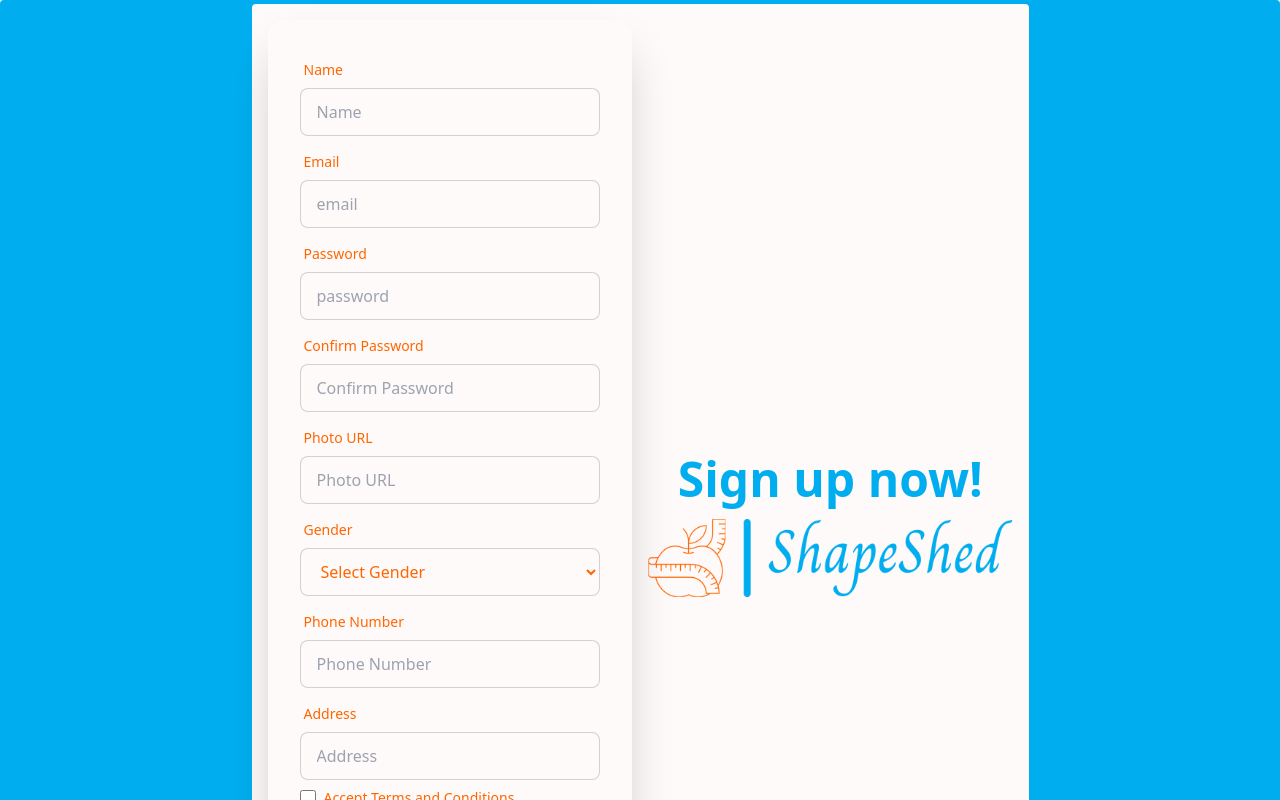
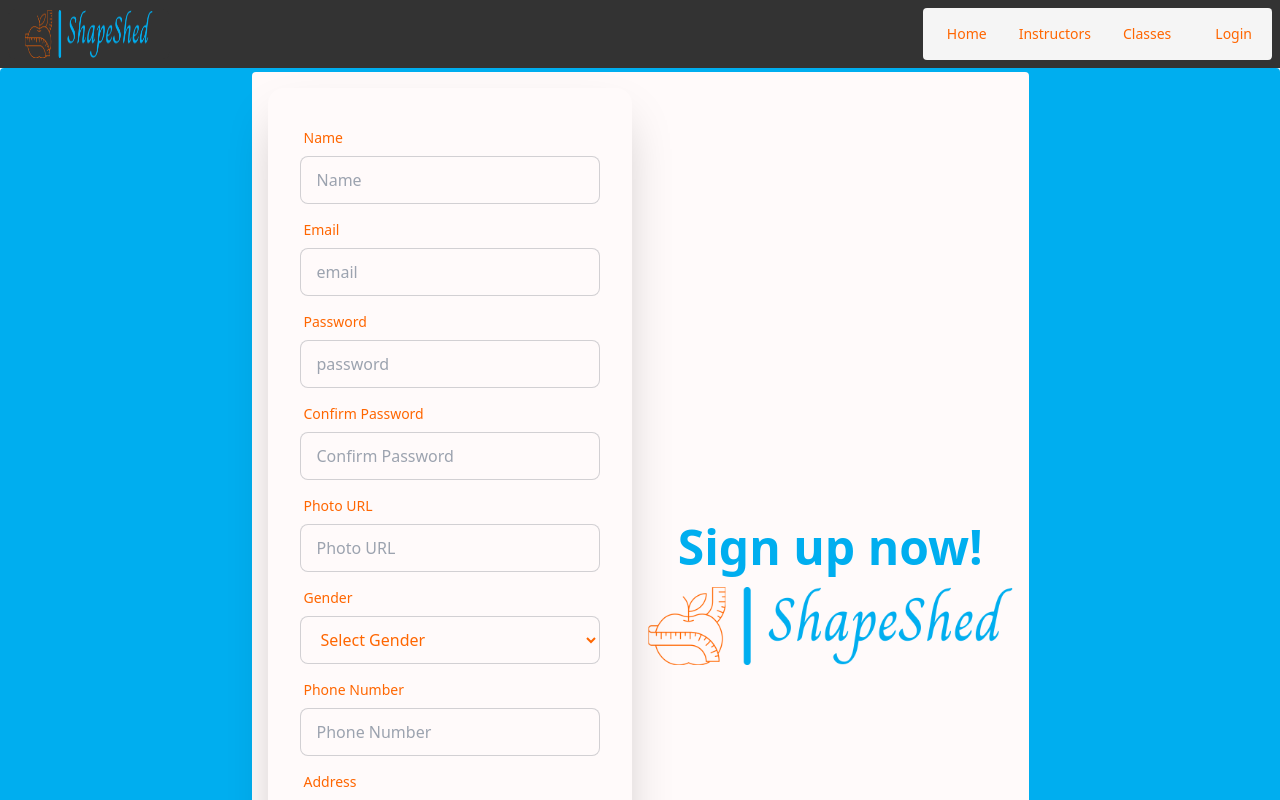
Before and after one commit to Amin0710/summer-camp-client, a React (Vite) app in the folder weight-loss/: page /signup in a window 1280 px wide. Shown: the top 800 px of the page. Built offline with nearby package versions, Linux system fonts and the light colour scheme; no server answers.

Commit message:
more fix home page and class and instructors

```diff
--- a/weight-loss/src/Layout/Layout.jsx
+++ b/weight-loss/src/Layout/Layout.jsx
@@ -1,18 +1,21 @@
 import { Outlet, useLocation } from "react-router-dom";
 import Footer from "../Pages/Shared/Footer";
-// import Navbar from "../Pages/Shared/Navbar";
+import Navbar from "../Pages/Shared/Navbar";
 
 const Layout = () => {
 	const location = useLocation();
 
-	const noHeaderFooter = location.pathname.includes("four-oh-four");
+	const noHeader =
+		location.pathname.includes("four-oh-four") || location.pathname === "/";
+	const noFooter = location.pathname.includes("four-oh-four");
+
 	return (
 		<div className="flex flex-col min-h-screen">
-			{/* {noHeaderFooter || <Navbar></Navbar>} */}
+			{noHeader || <Navbar></Navbar>}
 			<div className="flex-grow">
 				<Outlet></Outlet>
 			</div>
-			{noHeaderFooter || (
+			{noFooter || (
 				<div className="mt-auto">
 					<Footer></Footer>
 				</div>
--- a/weight-loss/src/Pages/Home/Home/Home.jsx
+++ b/weight-loss/src/Pages/Home/Home/Home.jsx
@@ -57,11 +57,6 @@ const Home = () => {
 			</div>
 			<div className="relative top-[-68px]">
 				<SwiperSlider></SwiperSlider>
-				<p
-					className="text-[#00AEEF]  text-2xl  flex items-center justify-center"
-					style={{ fontFamily: "BungeeShade" }}>
-					Join Our Program Today
-				</p>
 			</div>
 			<TopClasses></TopClasses>
 			<TopInstructors></TopInstructors>
--- a/weight-loss/src/Pages/Home/TopInstructors/InstructorsCard.jsx
+++ b/weight-loss/src/Pages/Home/TopInstructors/InstructorsCard.jsx
@@ -11,7 +11,7 @@ const InstructorsCard = ({ instructor }) => {
 			<div className="card-body text-[#FFFAFA]">
 				<h2 className="card-title">{instructor.name}</h2>
 				<div className="flex flex-col items-start">
-					<div className="text">classes: {instructor.classes}</div>
+					<div className="text">Classes: {instructor.classes}</div>
 				</div>
 				<div>
 					<Link to={`/games/${instructor._id}`}>
--- /dev/null
+++ b/weight-loss/src/Pages/OtherPages/Classes.jsx
@@ -0,0 +1,35 @@
+import { useEffect, useState } from "react";
+import ClassCard from "../Home/TopClasses/ClassCard";
+
+const Classes = () => {
+	const [classes, setClasses] = useState([]);
+
+	useEffect(() => {
+		fetch("http://localhost:5001/classes")
+			.then((res) => res.json())
+			.then((data) => setClasses(data))
+			.catch((error) => console.error(error));
+	}, []);
+
+	return (
+		<div className="bg-[#FFFAFA]">
+			<div className="container mx-auto py-8 text-center">
+				<h1
+					className="text-5xl font-bold mb-4 text-[#FF6600] bg-[#00AEEF] bg-opacity-30 rounded-lg p-4 mt-5"
+					style={{ fontFamily: "BungeeShade" }}>
+					All Classes
+				</h1>
+				<div className="flex flex-wrap mt-4 gap-1 justify-around">
+					{classes.map((c) => (
+						<ClassCard key={c._id} c={c}></ClassCard>
+					))}
+					{classes.map((c) => (
+						<ClassCard key={c._id} c={c}></ClassCard>
+					))}
+				</div>
+			</div>
+		</div>
+	);
+};
+
+export default Classes;
--- /dev/null
+++ b/weight-loss/src/Pages/OtherPages/Instructors.jsx
@@ -0,0 +1,39 @@
+import { useEffect, useState } from "react";
+import InstructorsCard from "../Home/TopInstructors/InstructorsCard";
+
+const Instructors = () => {
+	const [instructors, setInstructors] = useState([]);
+
+	useEffect(() => {
+		fetch("http://localhost:5001/instructors")
+			.then((res) => res.json())
+			.then((data) => setInstructors(data))
+			.catch((error) => console.error(error));
+	}, []);
+
+	return (
+		<div className="bg-[#FFFAFA]">
+			<div className="container mx-auto py-8 text-center">
+				<h1
+					className="text-5xl font-bold mb-4 text-[#FF6600] bg-[#00AEEF] bg-opacity-30 rounded-lg p-4 mt-5"
+					style={{ fontFamily: "BungeeShade" }}>
+					All Instructors
+				</h1>
+				<div className="flex flex-wrap mt-4 gap-1 justify-around">
+					{instructors.map((instructor) => (
+						<InstructorsCard
+							key={instructor._id}
+							instructor={instructor}></InstructorsCard>
+					))}
+					{instructors.map((instructor) => (
+						<InstructorsCard
+							key={instructor._id}
+							instructor={instructor}></InstructorsCard>
+					))}
+				</div>
+			</div>
+		</div>
+	);
+};
+
+export default Instructors;
--- a/weight-loss/src/Pages/Shared/Footer.jsx
+++ b/weight-loss/src/Pages/Shared/Footer.jsx
@@ -3,7 +3,7 @@ import logo from "../../../public/assets/shapeshed-logo.png";
 
 const Footer = () => {
 	return (
-		<footer className="footer footer-center p-10 bg-[#FFFAFA] text-[#FF6600] rounded">
+		<footer className="footer footer-center p-10 bg-[#333333] text-[#FF6600] rounded">
 			<div className="grid grid-flow-col gap-4">
 				<a className="link link-hover">About us</a>
 				<a className="link link-hover">Contact</a>
--- a/weight-loss/src/Pages/Shared/Navbar.jsx
+++ b/weight-loss/src/Pages/Shared/Navbar.jsx
@@ -1,5 +1,5 @@
 import { useContext } from "react";
-import { Link } from "react-router-dom";
+import { Link, useLocation } from "react-router-dom";
 import logo from "../../../public/assets/shapeshed-logo.png";
 import { AuthContext } from "../../Providers/AuthProviders";
 
@@ -16,12 +16,16 @@ const Navbar = () => {
 		userName.classList.add("invisible");
 	};
 
+	const location = useLocation();
+	const customOpacity = location.pathname === "/" ? "bg-opacity-30" : "";
+
 	return (
-		<div className="navbar flex items-center justify-center bg-[#FFFAFA] text-[#00AEEF] bg-opacity-90">
+		<div
+			className={`navbar flex items-center justify-center bg-[#333333] text-[#FF6600] ${customOpacity}`}>
 			<div className="container">
 				<div className="flex-1">
-					<div className="flex items-center">
-						<Link to="/" className="btn btn-ghost">
+					<div className="flex items-center ">
+						<Link to="/" className="btn btn-ghost bg-[#333333] h-full ">
 							<img
 								src={logo}
 								alt=""
@@ -30,7 +34,7 @@ const Navbar = () => {
 						</Link>
 					</div>
 				</div>
-				<div className="flex align-middle justify-center">
+				<div className="flex align-middle justify-center bg-[#F5F5F5] rounded">
 					<ul className="menu menu-horizontal">
 						<li>
 							<Link to="/">Home</Link>
@@ -45,7 +49,7 @@ const Navbar = () => {
 					{loading ? (
 						<div className="flex justify-center">
 							<button
-								className="bg-warning text-[#FFFAFA] px-4 py-2 rounded-md flex items-center"
+								className="bg-warning text-[#F5F5F5] px-4 py-2 rounded-md flex items-center"
 								disabled>
 								<span className="animate-spin mr-2 h-4 w-4 border-t-2 border-b-2 border-white rounded-full"></span>
 								<span className="hidden sm:inline">Loading...</span>
@@ -75,7 +79,7 @@ const Navbar = () => {
 							</label>
 							<ul
 								tabIndex={0}
-								className="menu menu-compact dropdown-content mt-3 shadow bg-[#FFFAFA] rounded-box relative z-10">
+								className="menu menu-compact dropdown-content mt-3 shadow bg-[#F5F5F5] rounded-box relative z-10">
 								<li>
 									<Link to="/dashboard">Dashboard</Link>
 								</li>
```
Also changed, not shown: weight-loss/src/Routes/Routes.jsx (+10 -0 lines).
